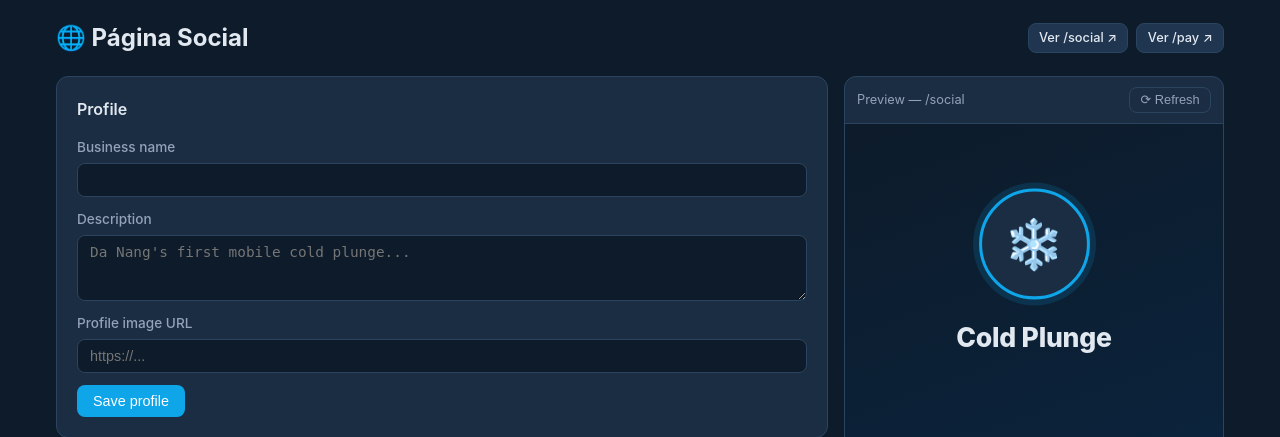
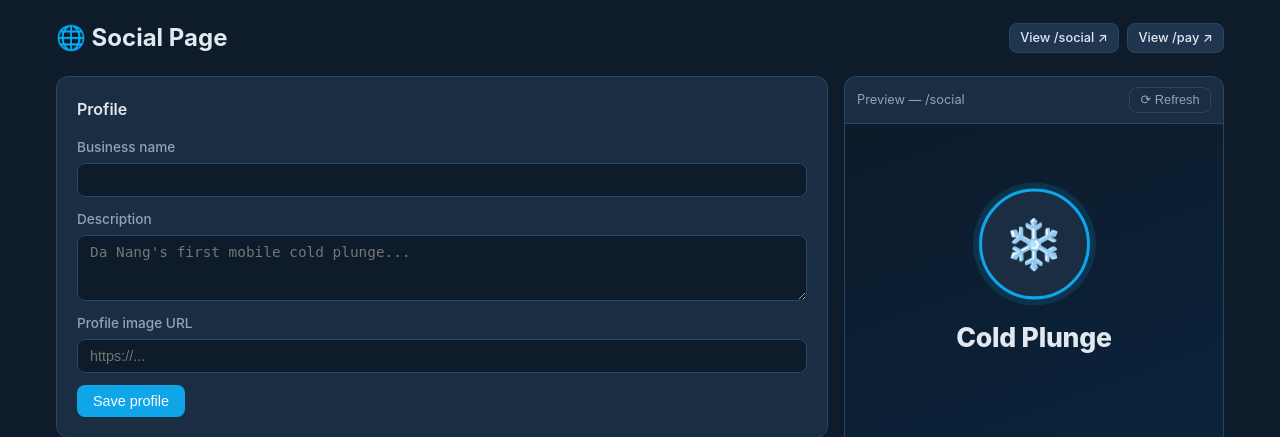
Before and after one commit to matiasosuna/coldplunge-tracker, a FastAPI app: template app/templates/admin_social.html in a window 1280 px wide. Shown: the part 56-493 px from the top of the page. Run offline with FastAPI, Linux system fonts and the light colour scheme; the template is opened without the code that fills it, so the values that code supplies are empty; data comes from the database, SQL or seed files in the repository.

Commit message:
translations

```diff
--- a/app/templates/admin_social.html
+++ b/app/templates/admin_social.html
@@ -4,10 +4,10 @@
 
 {% block content %}
 <div class="page-header">
-  <h1 class="page-title">🌐 Página Social</h1>
+  <h1 class="page-title">🌐 Social Page</h1>
   <div style="display:flex;gap:0.5rem;">
-    <a href="/social" target="_blank" class="btn btn-secondary btn-sm">Ver /social ↗</a>
-    <a href="/pay" target="_blank" class="btn btn-secondary btn-sm">Ver /pay ↗</a>
+    <a href="/social" target="_blank" class="btn btn-secondary btn-sm">View /social ↗</a>
+    <a href="/pay" target="_blank" class="btn btn-secondary btn-sm">View /pay ↗</a>
   </div>
 </div>
 
--- a/app/templates/session_confirm.html
+++ b/app/templates/session_confirm.html
@@ -201,7 +201,7 @@
         el.select();
         document.execCommand('copy');
         document.body.removeChild(el);
-        document.getElementById('copy-text').innerText = '¡Copiado!';
+        document.getElementById('copy-text').innerText = 'Copied!';
       });
     }
   </script>
```
